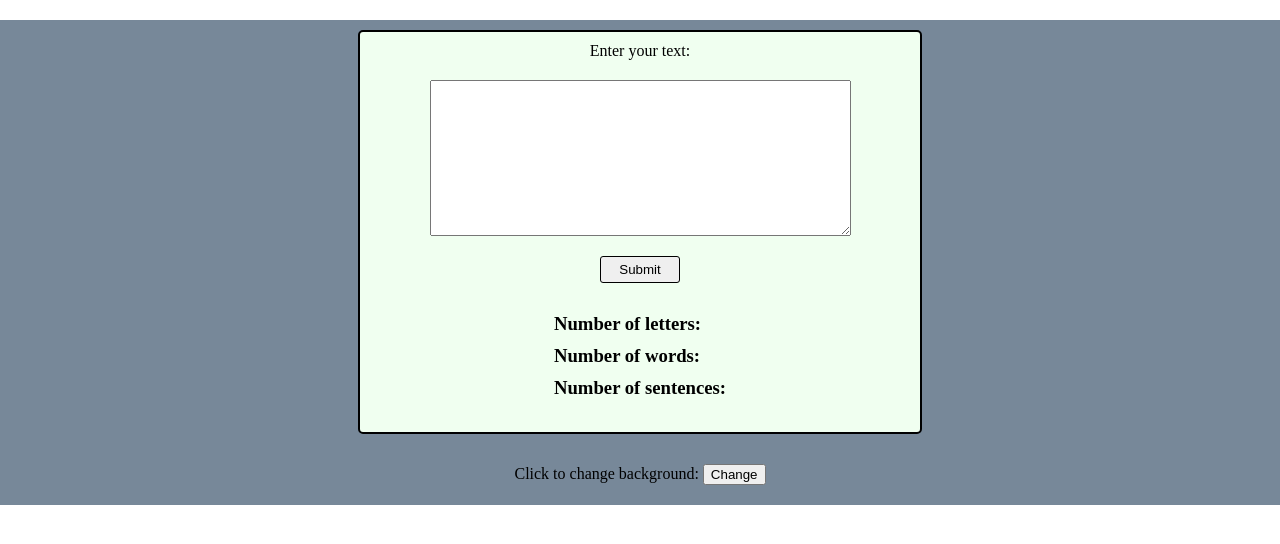
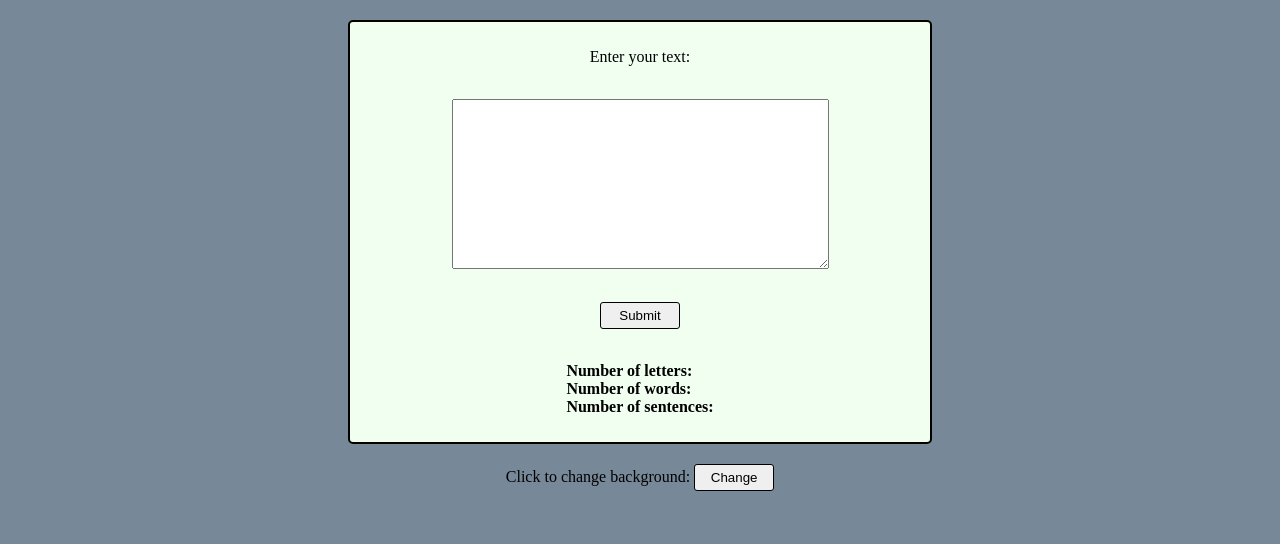
Before and after one commit to Arpine-javakhkuhi/word-counter-arpine-javakhkuhi, a plain HTML site: page index.html in a window 1280 px wide. Drawn offline with Linux system fonts and the light colour scheme.

Commit message:
Change style, remove console logs

```diff
--- a/index.html
+++ b/index.html
@@ -10,18 +10,27 @@
     <div class="main">
       <div class="container">
         <label for="text">Enter your text:</label>
-        <textarea id="text" name="text" rows="10" cols="50"></textarea>
+        <textarea id="text" name="text" rows="10" cols="40" min></textarea>
+
         <p id="error">Text field cannot be empty!</p>
-        <button id="submit-btn">Submit</button>
+
+        <button class="btn" id="submit-btn">Submit</button>
 
         <div class="result">
-          <h3>Number of letters: <span id="letters_num"></span></h3>
-          <h3>Number of words: <span id="words_num"></span></h3>
-          <h3>Number of sentences: <span id="sentences_num"></span></h3>
+          <p class="result_text">
+            Number of letters: <span id="letters_num"></span>
+          </p>
+          <p class="result_text">
+            Number of words: <span id="words_num"></span>
+          </p>
+          <p class="result_text">
+            Number of sentences: <span id="sentences_num"></span>
+          </p>
         </div>
       </div>
       <div>
-        Click to change background: <button id="change-color">Change</button>
+        Click to change background:
+        <button class="btn" id="change-color">Change</button>
       </div>
     </div>
 
--- a/script.js
+++ b/script.js
@@ -1,11 +1,12 @@
-document.getElementById("submit-btn").addEventListener("click", calculation);
+document.getElementById("submit-btn")?.addEventListener("click", calculation);
 
 document
   .getElementById("change-color")
-  .addEventListener("click", changeBgColor);
+  ?.addEventListener("click", changeBgColor);
 
 async function calculation() {
   const text = document.getElementById("text").value.trim();
+
   if (!text) {
     const error_txt = document.getElementById("error");
     error_txt.style.display = "block";
@@ -15,7 +16,8 @@ async function calculation() {
 
     return;
   }
-  const wordsNum = await countWords(text.trim());
+
+  const wordsNum = await countWords(text);
 
   const lettersNum = await countLetters(text);
 
@@ -29,6 +31,7 @@ async function countLetters(text) {
   for (let i = 0; i < text.length; i++) {
     const upperCaseCharCode = text[i].toUpperCase().charCodeAt(0);
 
+    // 64 is code for A, 91 is code for Z
     if (upperCaseCharCode > 64 && upperCaseCharCode < 91) {
       let_length++;
     }
@@ -58,8 +61,6 @@ function showResult(words, letters, sentences) {
 
 function changeBgColor() {
   const randomColor = Math.floor(Math.random() * 16777215).toString(16);
-  console.log("randomColor", randomColor);
   const mainContainer = document.querySelector(".main");
-  console.log("mainContainer", mainContainer);
   mainContainer.style.backgroundColor = `#${randomColor}`;
 }
--- a/style.css
+++ b/style.css
@@ -1,16 +1,24 @@
 * {
-  margin: 10px auto;
+  padding: 0;
+  margin: 0;
 }
 
 .main {
+  height: calc(100vh - 40px);
+  padding: 20px 10px;
   display: flex;
   flex-direction: column;
+  align-items: center;
   background-color: lightslategray;
 }
 
 .container {
   display: flex;
   flex-direction: column;
+  align-items: center;
+  justify-content: space-around;
+  padding: 10px;
+  margin-bottom: 20px;
   width: 35rem;
   height: 25rem;
   border: 2px solid black;
@@ -18,11 +26,28 @@
   background-color: honeydew;
 }
 
-#submit-btn {
+textarea {
+  padding: 20px;
+  max-width: 30rem;
+  max-height: 8rem;
+}
+
+.btn {
   width: 80px;
   padding: 5px 10px;
   border: 1px solid black;
   border-radius: 3px;
+  cursor: pointer;
+}
+
+.result {
+  display: flex;
+  flex-direction: column;
+  justify-content: space-around;
+}
+
+.result_text {
+  font-weight: 700;
 }
 
 #error {
```
